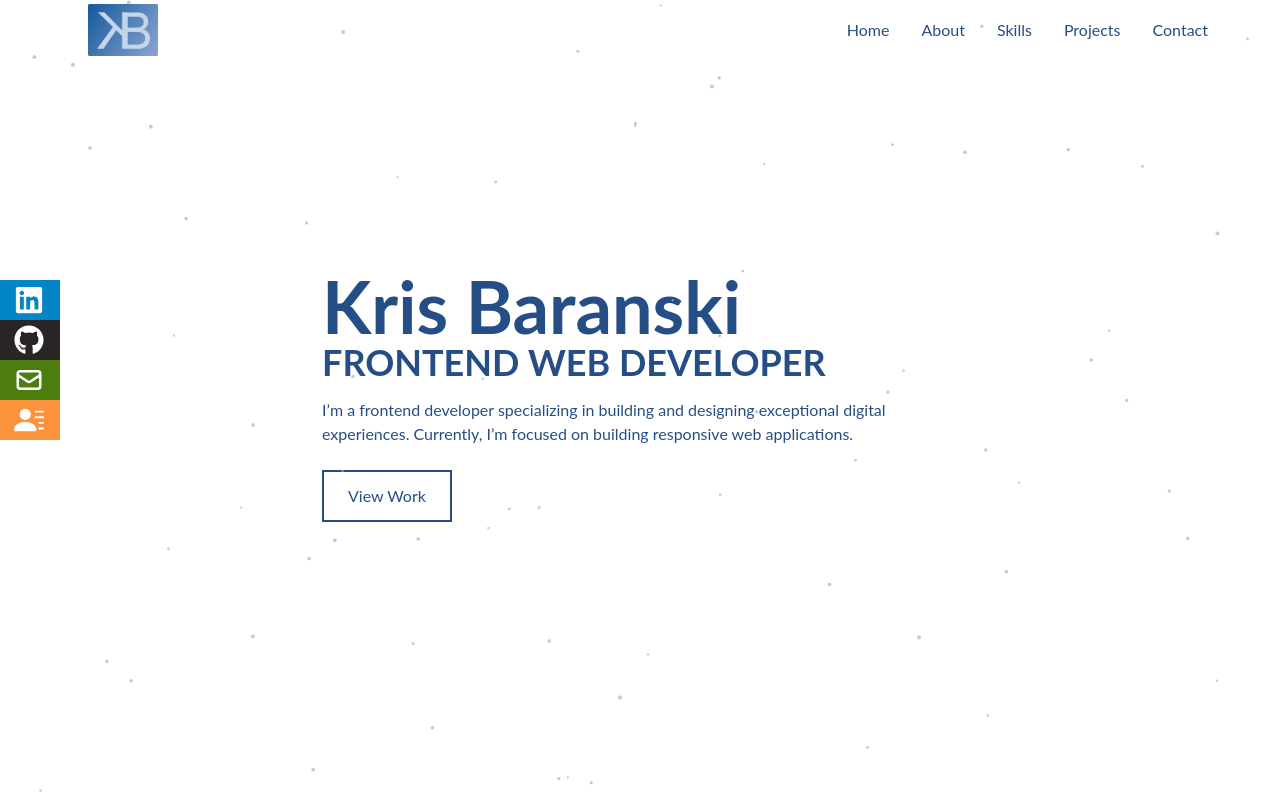
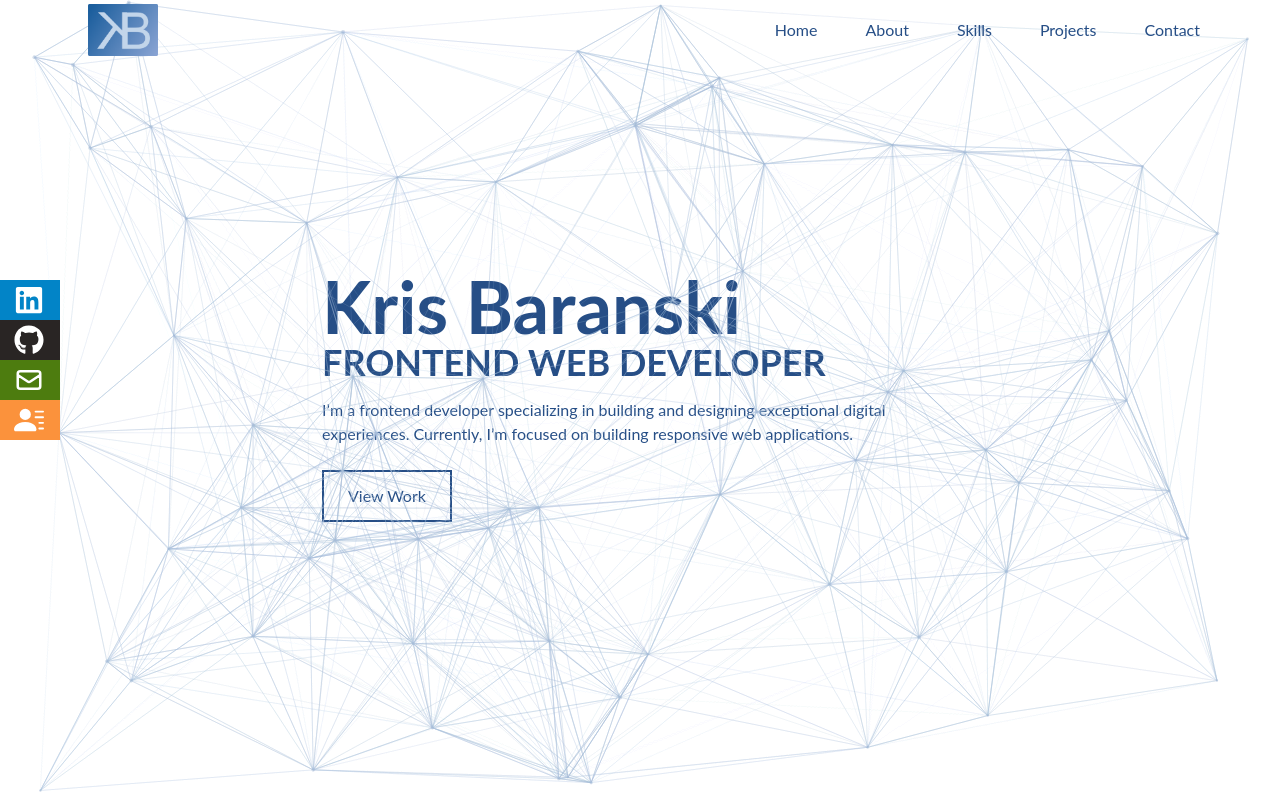
Before and after one commit to krisbaranski/portfolio, a React (Create React App) app: page / in a window 1280 px wide. Shown: the top 800 px of the page. Built offline with nearby package versions, Linux system fonts and the light colour scheme.

Commit message:
feat: add hover background to links

```diff
--- a/src/components/Background.js
+++ b/src/components/Background.js
@@ -57,10 +57,10 @@ const Background = () => {
               value: '#a8bed8',
             },
             links: {
-              color: '#b9cce',
-              distance: 450,
+              color: '#a8bed8',
+              distance: 400,
               enable: true,
-              opacity: 0.2,
+              opacity: 0.3,
               width: 1,
             },
             collisions: {
@@ -82,7 +82,7 @@ const Background = () => {
               value: 50,
             },
             opacity: {
-              value: 0.5,
+              value: 0.3,
             },
             shape: {
               type: 'circle',
--- a/src/components/Footer.js
+++ b/src/components/Footer.js
@@ -4,10 +4,19 @@ import { Link } from 'react-scroll';
 const Footer = () => {
   return (
     <div className="w-full h-[40px] bg-[#1b5f9d] flex justify-center items-center py-10 text-white">
-      <Link className="px-5">Privacy & Imprint</Link>
-      <p className="px-5">© 2022 Berlin</p>
+      <Link
+        to="home"
+        smooth={true}
+        duration={500}
+        className="px-5 cursor-pointer p-2 rounded hover:bg-white hover:text-[#264e86]"
+      >
+        Privacy & Imprint
+      </Link>
+      <p className="px-5">© Berlin</p>
     </div>
   );
 };
 
 export default Footer;
+
+// {new Date().toLokaleDateString()}
--- a/src/components/Navbar.js
+++ b/src/components/Navbar.js
@@ -39,27 +39,52 @@ const Navbar = () => {
         {/* Desktop menu */}
         <ul className="hidden md:flex text-[#264e86]">
           <li>
-            <Link to="home" smooth={true} duration={500}>
+            <Link
+              to="home"
+              smooth={true}
+              duration={500}
+              className="p-2 rounded hover:bg-[#264e86] hover:text-white"
+            >
               Home
             </Link>
           </li>
           <li>
-            <Link to="about" smooth={true} duration={500}>
+            <Link
+              to="about"
+              smooth={true}
+              duration={500}
+              className="p-2 rounded hover:bg-[#264e86] hover:text-white"
+            >
               About
             </Link>
           </li>
           <li>
-            <Link to="skills" smooth={true} duration={500}>
+            <Link
+              to="skills"
+              smooth={true}
+              duration={500}
+              className="p-2 rounded hover:bg-[#264e86] hover:text-white"
+            >
               Skills
             </Link>
           </li>
           <li>
-            <Link to="projects" smooth={true} duration={500}>
+            <Link
+              to="projects"
+              smooth={true}
+              duration={500}
+              className="p-2 rounded hover:bg-[#264e86] hover:text-white"
+            >
               Projects
             </Link>
           </li>
           <li>
-            <Link to="contact" smooth={true} duration={500}>
+            <Link
+              to="contact"
+              smooth={true}
+              duration={500}
+              className="p-2 rounded hover:bg-[#264e86] hover:text-white"
+            >
               Contact
             </Link>
           </li>
```
